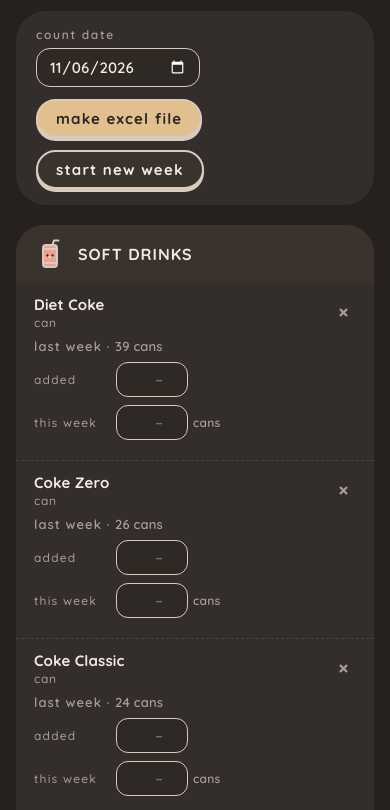
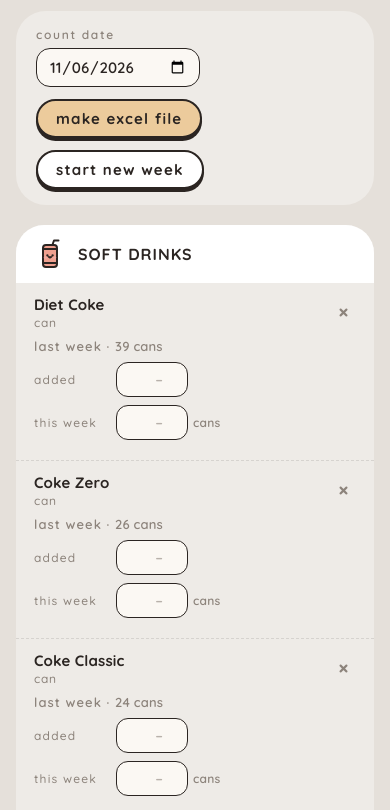
Before and after one commit to somethingusername05/stock-count, a plain HTML site: page index.html in a window 390 px wide. Shown: the part 144-954 px from the top of the page. Drawn offline with nearby package versions, Linux system fonts and the dark colour scheme.

Commit message:
Keep the page light when the phone is in dark mode
Co-Authored-By: Claude Opus 5.5 <noreply@anthropic.com>

```diff
--- a/index.html
+++ b/index.html
@@ -3,6 +3,8 @@
 <head>
 <meta charset="utf-8">
 <meta name="viewport" content="width=device-width,initial-scale=1,viewport-fit=cover">
+<meta name="color-scheme" content="only light">
+<meta name="theme-color" content="#E5E0DA">
 <title>Stock Count</title>
 <link rel="stylesheet" href="https://fonts.googleapis.com/css2?family=Quicksand:wght@500;600;700&display=swap">
 <style>
@@ -12,11 +14,8 @@
   --outline:#2B2522; --tan:#ECCB9C; --orange:#DB8452; --blue:#7EA2C8; --blush:#F1AAA2; --olive:#83875A;
   --danger:#C0463B; --danger-soft:#F7DCD7; --input:#FBF8F3;
   --font:"Quicksand","Nunito",system-ui,-apple-system,"Segoe UI",Roboto,sans-serif;
+  color-scheme:only light; /* always the light pastel look, even when the phone is in dark mode */
 }
-@media (prefers-color-scheme: dark){:root{
-  --bg:#26211E; --tile:rgba(255,255,255,.06); --paper:#3A322D; --fg:#F2EAE1; --muted:#A99E94; --line:rgba(255,255,255,.1);
-  --outline:#D8CABD; --tan:#E2BF8E; --orange:#E79A6B; --blue:#93B4D6; --blush:#E79E97; --olive:#A4A877;
-  --danger:#FF9C90; --danger-soft:#4A2925; --input:#2F2925; color-scheme:dark}}
 *{box-sizing:border-box}
 body{margin:0;background:var(--bg);color:var(--fg);font-family:var(--font);font-size:15px;font-weight:500;letter-spacing:.01em;
   padding:28px max(16px,env(safe-area-inset-right,0px)) 56px max(16px,env(safe-area-inset-left,0px))}
```
